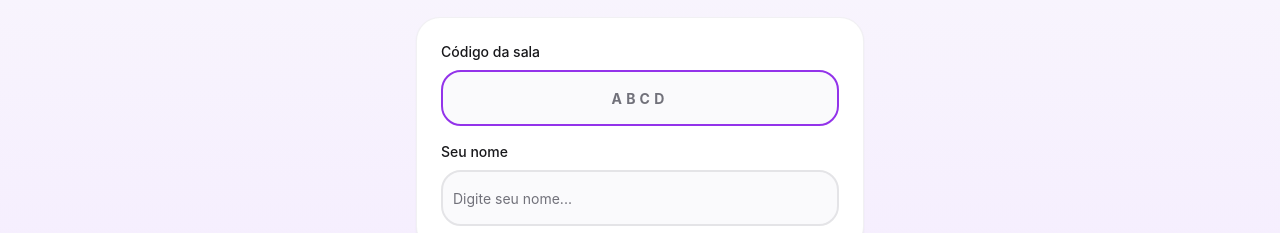
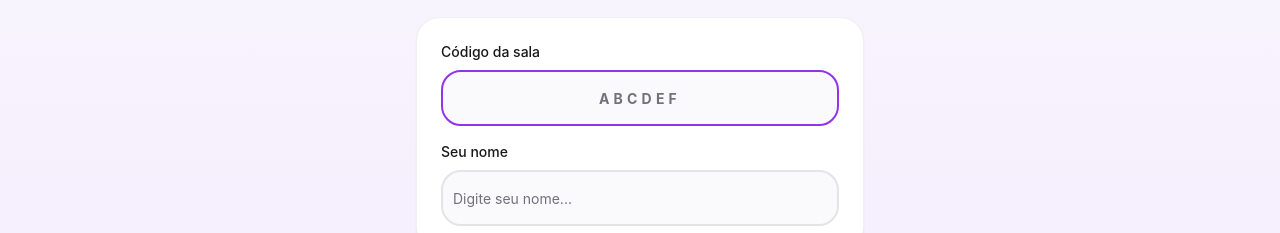
Before and after one commit to devanaclimgo/Choosy, a React (Vite) app in the folder frontend/: page /entrar in a window 1280 px wide. Shown: the part 267-500 px from the top of the page. Built offline with nearby package versions, Linux system fonts and the light colour scheme.

Commit message:
fix: increase maximum code length from 4 to 6 characters in JoinRoom component

```diff
--- a/frontend/src/components/JoinRoom.tsx
+++ b/frontend/src/components/JoinRoom.tsx
@@ -24,7 +24,7 @@ function JoinRoomContent() {
 
   const handleCodeChange = (e: React.ChangeEvent<HTMLInputElement>) => {
     const value = e.target.value.toUpperCase().replace(/[^A-Z0-9]/g, "")
-    if (value.length <= 4) {
+    if (value.length <= 6) {
       setCode(value)
     }
   }
@@ -81,11 +81,11 @@ function JoinRoomContent() {
                 </label>
                 <Input
                   type="text"
-                  placeholder="ABCD"
+                  placeholder="ABCDEF"
                   value={code}
                   onChange={handleCodeChange}
                   className="h-14 text-2xl text-center tracking-[0.3em] font-bold rounded-2xl border-2 border-border focus:border-primary bg-background uppercase"
-                  maxLength={4}
+                  maxLength={6}
                   autoFocus
                 />
               </div>
@@ -107,7 +107,7 @@ function JoinRoomContent() {
             <Button
               type="submit"
               size="lg"
-              disabled={!code.trim() || code.length < 4 || !name.trim()}
+              disabled={!code.trim() || code.length < 6 || !name.trim()}
               className="w-full h-14 text-lg font-semibold rounded-2xl gradient-primary border-0 text-primary-foreground shadow-lg hover:shadow-xl transition-all disabled:opacity-50 disabled:cursor-not-allowed"
             >
               Entrar
```
